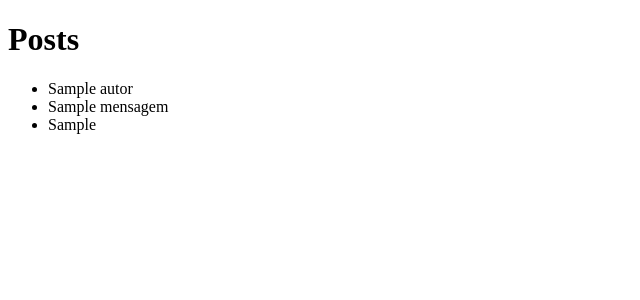
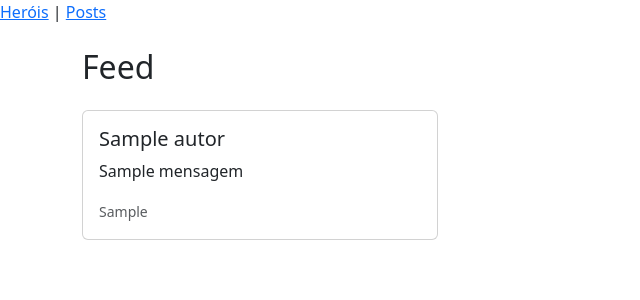
Before and after one commit to GBTorto/SuperBook, a Django app: template posts/templates/posts/lista_posts.html in a window 1280 px wide. Shown: the top 300 px of the page, without its empty margins (0-640 px from the left). Run offline with Django 3.2, Linux system fonts and the light colour scheme; the template is opened without the code that fills it: most values are stand-ins (such as "Sample title", 1, 10 or a date in 2020).

Commit message:
criação templates posts.

```diff
--- a/posts/templates/posts/lista_posts.html
+++ b/posts/templates/posts/lista_posts.html
@@ -1,18 +1,23 @@
-<!DOCTYPE html>
-<html lang="en">
-<head>
-    <meta charset="UTF-8">
-    <meta name="viewport" content="width=device-width, initial-scale=1.0">
-    <title>Feed</title>
-</head>
-<body>
-    <h1>Posts</h1>
-    <ul>
-        {% for post in posts %}
-            <li>{{post.autor}}</li>
-            <li>{{post.mensagem}}</li>
-            <li>{{post.criado_em}}</li>
-        {% endfor %}
-    </ul>
-</body>
-</html>
+{% extends 'base.html' %}
+
+{% block title %}Lista de Heróis{% endblock %}
+
+{% block content %}
+<h2 class="mb-4">Feed</h2>
+
+<div class="row">
+{% for post in posts %}
+    <div class="col-md-4">
+        <div class="card mb-3">
+        <div class="card-body">
+            <h5 class="card-title">{{ post.autor }}</h5>
+            <p class="card-text">{{ post.mensagem }}</p>
+            <small class="text-muted">{{ post.criado_em }}</small>
+        </div>
+        </div>
+    </div>
+{% empty %}
+    <p>Nenhum post encontrado.</p>
+{% endfor %}
+</div>
+{% endblock %}
```
